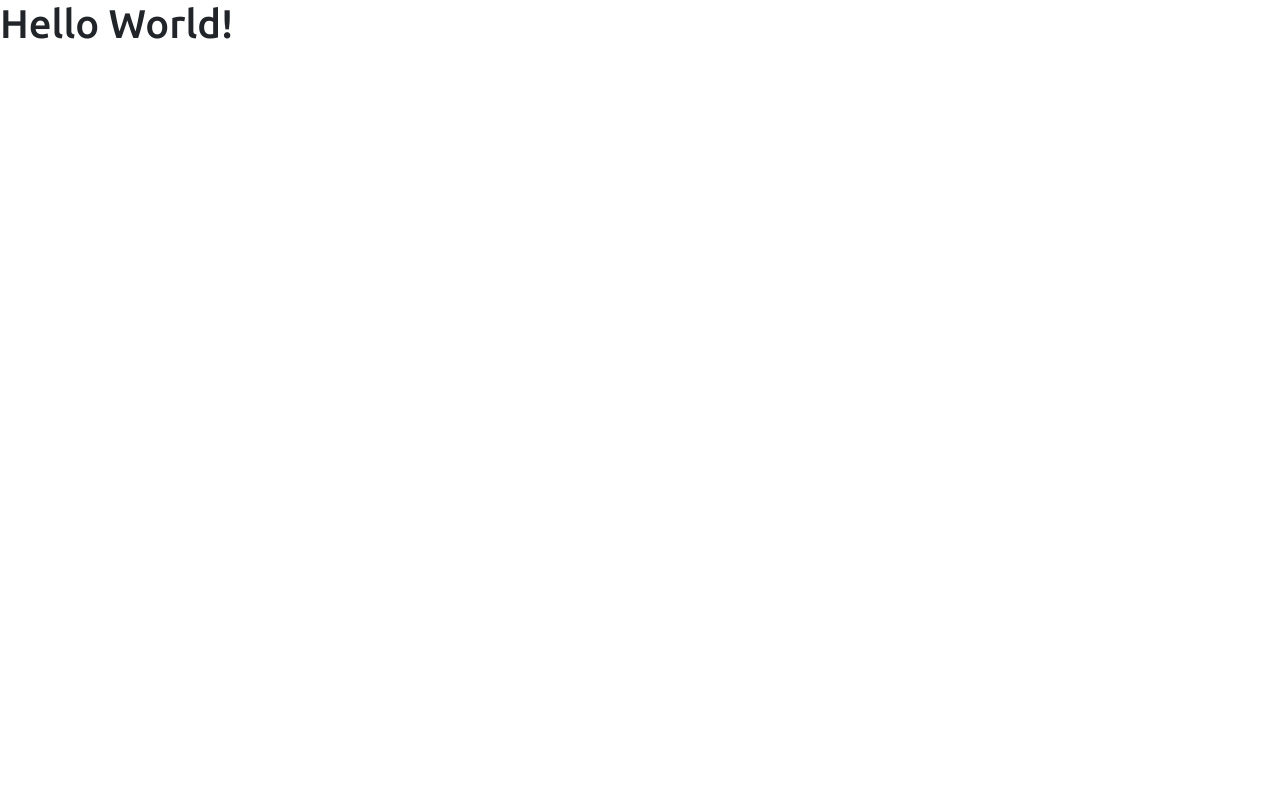
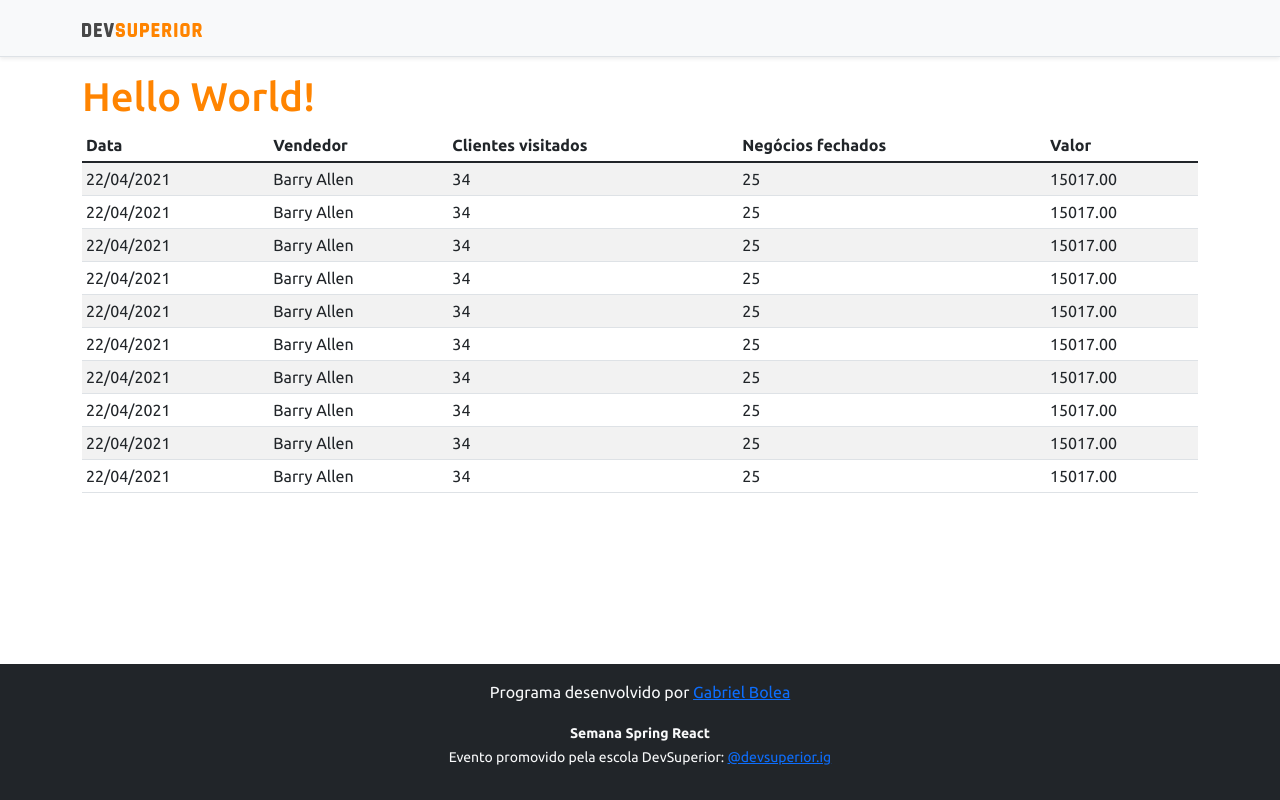
Before and after one commit to propheta/project-sds5, a React (Create React App) app in the folder frontend/: page / in a window 1280 px wide. Built offline with nearby package versions, Linux system fonts and the light colour scheme.

Commit message:
Basic static components

```diff
--- a/frontend/src/App.tsx
+++ b/frontend/src/App.tsx
@@ -1,8 +1,17 @@
+import DataTable from "components/DataTable";
+import Footer from "components/Footer";
+import NavBar from "components/NavBar";
+
 function App() {
   return (
-    <div>
-      <h1>Hello World!</h1>
-    </div>
+    <>
+      <NavBar />
+      <div className="container">
+        <h1 className="text-primary">Hello World!</h1>
+        <DataTable />
+      </div>
+      <Footer />
+    </>
   );
 }
 
--- /dev/null
+++ b/frontend/src/components/DataTable/index.tsx
@@ -0,0 +1,91 @@
+const DataTable = () => {
+  return (
+    <div className="table-responsive">
+      <table className="table table-striped table-sm">
+        <thead>
+          <tr>
+            <th>Data</th>
+            <th>Vendedor</th>
+            <th>Clientes visitados</th>
+            <th>Negócios fechados</th>
+            <th>Valor</th>
+          </tr>
+        </thead>
+        <tbody>
+          <tr>
+            <td>22/04/2021</td>
+            <td>Barry Allen</td>
+            <td>34</td>
+            <td>25</td>
+            <td>15017.00</td>
+          </tr>
+          <tr>
+            <td>22/04/2021</td>
+            <td>Barry Allen</td>
+            <td>34</td>
+            <td>25</td>
+            <td>15017.00</td>
+          </tr>
+          <tr>
+            <td>22/04/2021</td>
+            <td>Barry Allen</td>
+            <td>34</td>
+            <td>25</td>
+            <td>15017.00</td>
+          </tr>
+          <tr>
+            <td>22/04/2021</td>
+            <td>Barry Allen</td>
+            <td>34</td>
+            <td>25</td>
+            <td>15017.00</td>
+          </tr>
+          <tr>
+            <td>22/04/2021</td>
+            <td>Barry Allen</td>
+            <td>34</td>
+            <td>25</td>
+            <td>15017.00</td>
+          </tr>
+          <tr>
+            <td>22/04/2021</td>
+            <td>Barry Allen</td>
+            <td>34</td>
+            <td>25</td>
+            <td>15017.00</td>
+          </tr>
+          <tr>
+            <td>22/04/2021</td>
+            <td>Barry Allen</td>
+            <td>34</td>
+            <td>25</td>
+            <td>15017.00</td>
+          </tr>
+          <tr>
+            <td>22/04/2021</td>
+            <td>Barry Allen</td>
+            <td>34</td>
+            <td>25</td>
+            <td>15017.00</td>
+          </tr>
+          <tr>
+            <td>22/04/2021</td>
+            <td>Barry Allen</td>
+            <td>34</td>
+            <td>25</td>
+            <td>15017.00</td>
+          </tr>
+          <tr>
+            <td>22/04/2021</td>
+            <td>Barry Allen</td>
+            <td>34</td>
+            <td>25</td>
+            <td>15017.00</td>
+          </tr>
+        </tbody>
+      </table>
+    </div>
+  );
+};
+
+export default DataTable;
--- /dev/null
+++ b/frontend/src/components/Footer/index.tsx
@@ -0,0 +1,34 @@
+const Footer = () => {
+  return (
+    <footer className="footer mt-auto py-3 bg-dark">
+      <div className="container">
+        <p className="text-light">
+          Programa desenvolvido por{" "}
+          <a
+            href="https://github.com/propheta"
+            target="_blank"
+            rel="noreferrer"
+          >
+            Gabriel Bolea
+          </a>
+        </p>
+        <p className="text-light">
+          <small>
+            <strong>Semana Spring React</strong>
+            <br />
+            Evento promovido pela escola DevSuperior:{" "}
+            <a
+              href="https://instagram.com/devsuperior.ig"
+              target="_blank"
+              rel="noreferrer"
+            >
+              @devsuperior.ig
+            </a>
+          </small>
+        </p>
+      </div>
+    </footer>
+  );
+};
+
+export default Footer;
--- /dev/null
+++ b/frontend/src/components/NavBar/index.tsx
@@ -0,0 +1,15 @@
+import ImgDsDark from "assets/img/ds-dark.svg";
+
+const NavBar = () => {
+  return (
+    <div className="d-flex flex-column flex-md-row align-items-center p-3 px-md-4 mb-3 bg-light border-bottom shadow-sm">
+      <div className="container">
+        <nav className="my-2 my-md-0 mr-md-3">
+          <img src={ImgDsDark} alt="DevSuperior" width="120" />
+        </nav>
+      </div>
+    </div>
+  );
+};
+
+export default NavBar;
```
Also changed, not shown: frontend/src/assets/img/ds-dark.svg (added).
